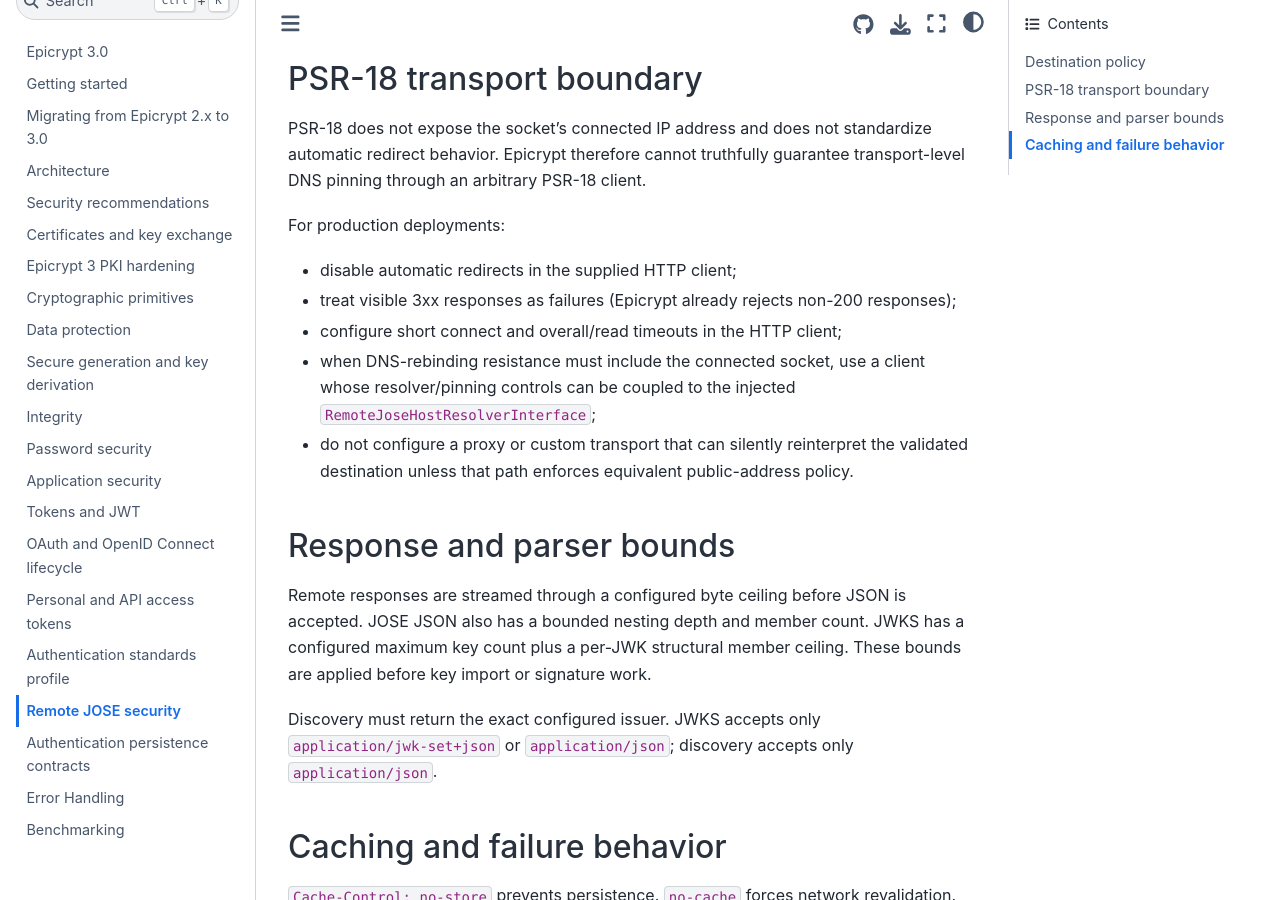
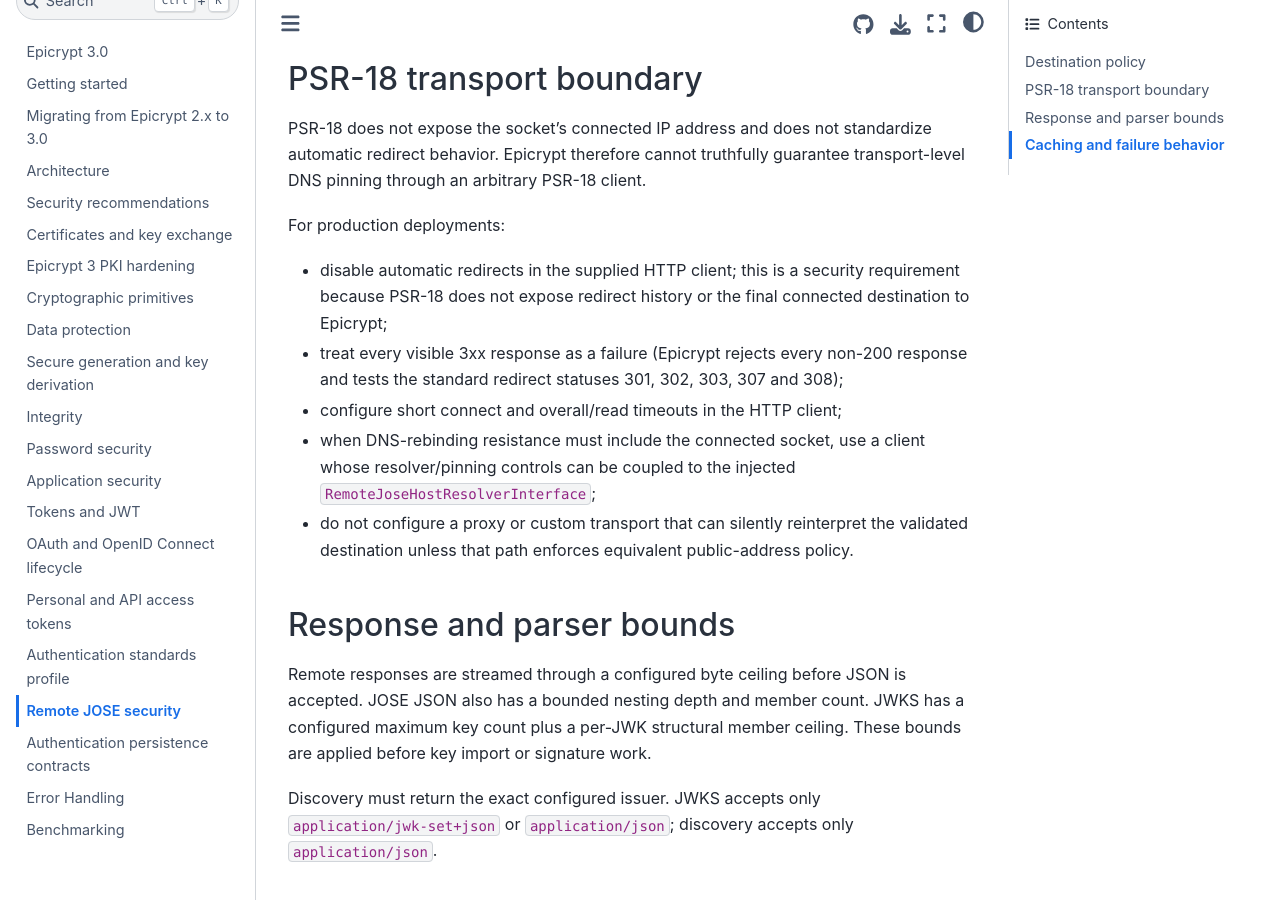
Before and after one commit to infocyph/Epicrypt, a Sphinx documentation site: the page built from docs/remote-jose-security.rst, in a window 1280 px wide and 900 px high, scrolled down 1138 px. Built offline with Sphinx 7.4.7 and the Sphinx Book theme 1.1.4, drawn with Linux system fonts in a browser that asks for light colours.

Commit message:
docs(security): clarify redirect transport boundary

```diff
--- a/docs/remote-jose-security.rst
+++ b/docs/remote-jose-security.rst
@@ -64,9 +64,12 @@
 
 For production deployments:
 
-- disable automatic redirects in the supplied HTTP client;
-- treat visible 3xx responses as failures (Epicrypt already rejects non-200
-  responses);
+- disable automatic redirects in the supplied HTTP client; this is a security
+  requirement because PSR-18 does not expose redirect history or the final
+  connected destination to Epicrypt;
+- treat every visible 3xx response as a failure (Epicrypt rejects every
+  non-200 response and tests the standard redirect statuses 301, 302, 303,
+  307 and 308);
 - configure short connect and overall/read timeouts in the HTTP client;
 - when DNS-rebinding resistance must include the connected socket, use a client
   whose resolver/pinning controls can be coupled to the injected
```
